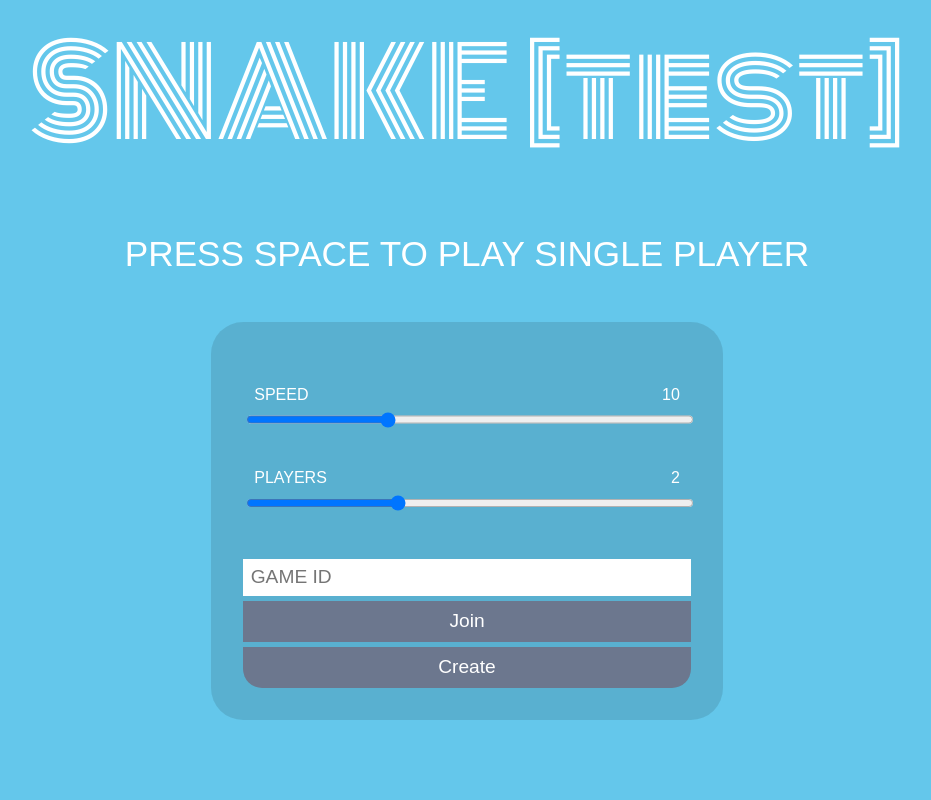
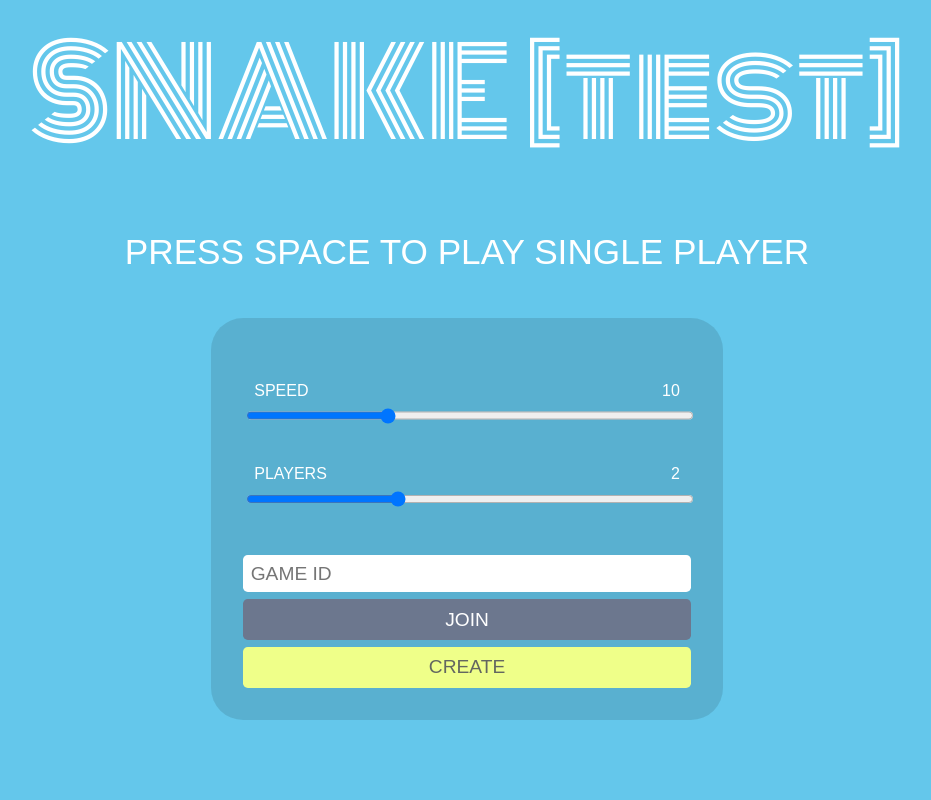
Before and after one commit to sonnybardhan/snake-mp-practice, a website with bundled scripts: page client/index.html in a window 1280 px wide. Shown: the whole page, without its empty margins (173-1104 px from the left). Built offline with nearby package versions, Linux system fonts and the light colour scheme; no server answers.

Commit message:
minor style changes: buttons etc

```diff
--- a/client/game.js
+++ b/client/game.js
@@ -1,7 +1,7 @@
-let HOST = location.origin.replace(/^http/, 'ws');
+// let HOST = location.origin.replace(/^http/, 'ws');
 
 // for local
-// let HOST = 'ws://localhost:9090';
+let HOST = 'ws://localhost:9090';
 
 export const ws = new WebSocket(HOST);
 import { SPEED, update as updateSnake, draw as drawSnake, snakes, reset, setSPEED, gameOver } from './snake.js';
--- a/client/style/style.css
+++ b/client/style/style.css
@@ -60,6 +60,7 @@ body {
 	font-size: 1.2em;
 	/* margin: .15em; */
 	margin-top: 2em;
+	border-radius: .25em;
 
 }
 
@@ -117,7 +118,7 @@ body {
 #create-btn,
 #join-btn {
 	/* margin: .15em; */
-	margin-top: .25em;
+	margin-top: .35em;
 	font-size: 1.2em;
 	color: white;
 	padding: .5em;
@@ -127,13 +128,15 @@ body {
 	width: 100%;
 	transition: all .3s ease-in-out;
 	/* border-bottom-right-radius: 10%; */
+	border-radius: .25em;
+	text-transform: uppercase;
 
 }
 
 #create-btn {
-	/* border-top-left-radius: 1em; */
-	border-bottom-left-radius: 1em;
-	border-bottom-right-radius: 1em;
+	color: rgb(99, 103, 96);
+	background-color: rgb(239, 255, 137);
+	/* border: .15em solid rgb(103, 98, 98); */
 }
 
 #create-btn:hover,
@@ -242,6 +245,7 @@ body {
 	color: yellowgreen;
 	/* text-shadow: .2em .2em red, .4em .4em yellow; */
 	font-size: 5rem;
+	box-shadow: .5rem .5rem 1.5rem rgba(0, 0, 0, 0.185);
 
 	/* display: none; */
 }
--- a/server.js
+++ b/server.js
@@ -1,9 +1,9 @@
 //SNAKE GAME==============
 
-const PORT = process.env.PORT || 9090;
+// const PORT = process.env.PORT || 9090;
 
 // for local
-// const PORT = 9090;
+const PORT = 9090;
 const express = require('express');
 const app = express();
 const http = require('http');
```
